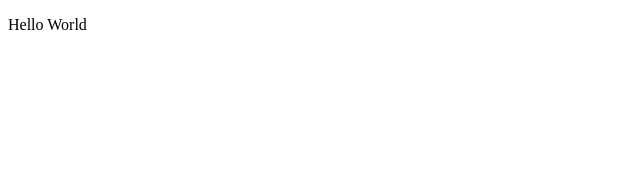
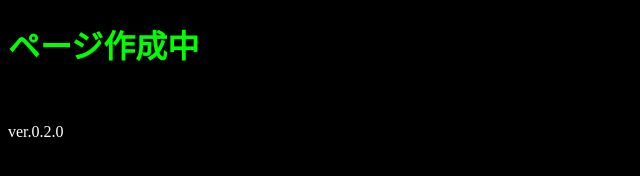
Before and after one commit to t02ky/redirect, a plain HTML site: page index.html in a window 1280 px wide. Shown: the whole page, without its empty margins (0-640 px from the left). Drawn offline with Linux system fonts and the light colour scheme.

Commit message:
スタイルの指定とバージョン情報の表記などの追加

```diff
--- a/index.html
+++ b/index.html
@@ -2,9 +2,12 @@
 <!--これはリダイレクト先のページ-->
 <html>
   <head>
-    <title>Page Title</title>
+    <link rel="stylesheet" href="style.css">
+    <title>リダイレクト先のページ</title>
   </head>
   <body>
-    <p>Hello World</p>
+    <h1>ページ作成中</h1>
+    <br>
+    <p>ver.0.2.0</p>
   </body>
 </html>
--- a/style.css
+++ b/style.css
@@ -1 +1,10 @@
 /*スタイルを指定する*/
+body {
+    background-color: black;
+}
+h1 {
+    color: #0f0;
+}
+p {
+    color: white;
+}
```
